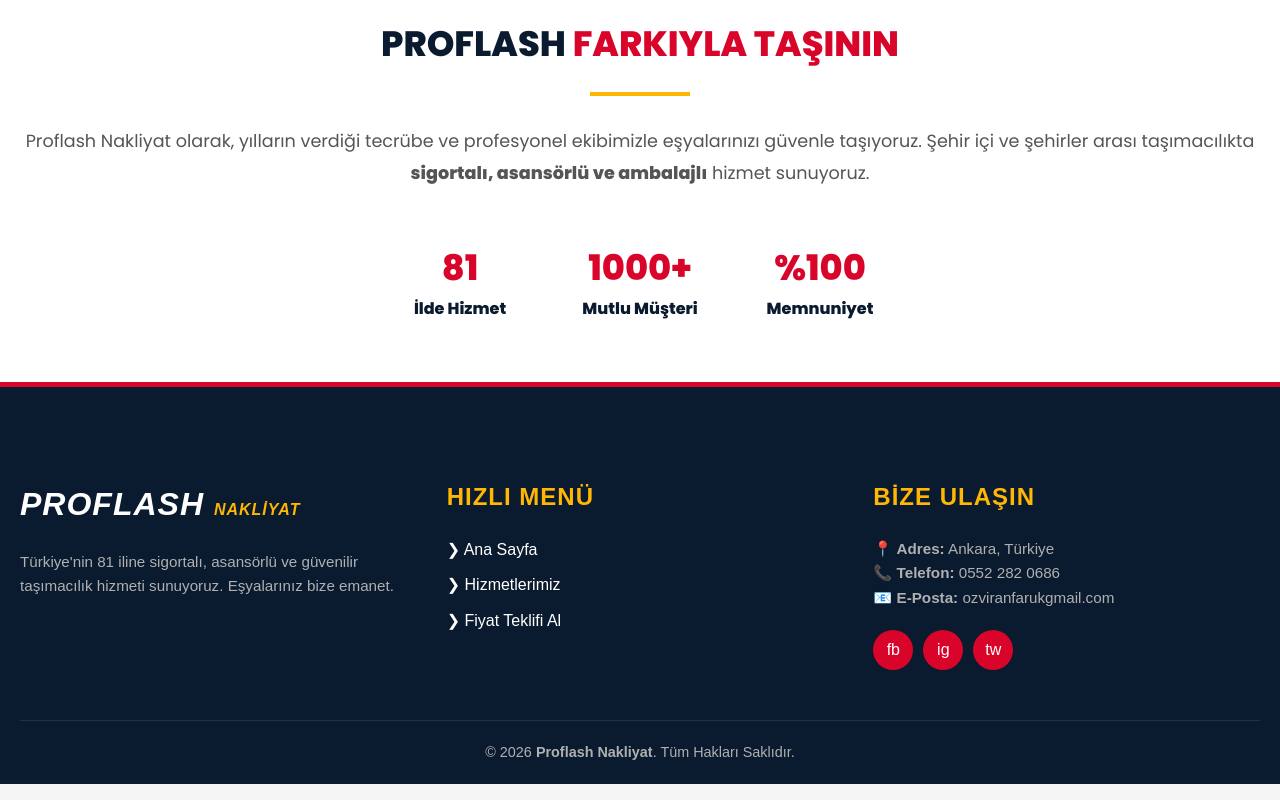
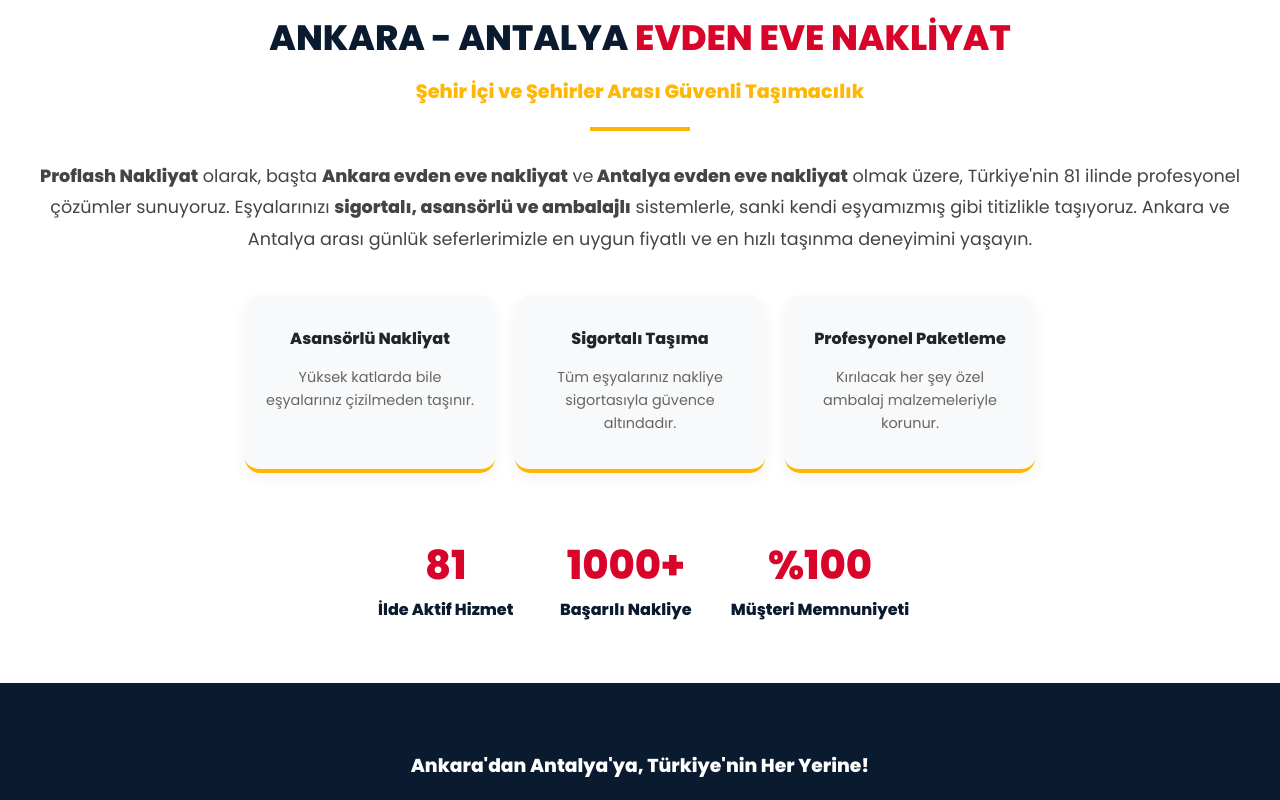
Before and after one commit to ozviranfaruk-lgtm/websitem, a React (Vite) app: page / in a window 1280 px wide. Shown: the part 880-1680 px from the top of the page. Built offline with nearby package versions, Linux system fonts and the light colour scheme.

Commit message:
home ekleme

```diff
--- a/src/pages/Home.jsx
+++ b/src/pages/Home.jsx
@@ -6,41 +6,96 @@
     <div>
       <Hero />
 
+      {/* ANA BÖLÜM: ANKARA & ANTALYA ODAKLI */}
       <div style={{ padding: '60px 20px', textAlign: 'center', background: 'white' }}>
-        <h2 style={{ color: '#0a1a2f', fontSize: '2.2rem', marginBottom: '20px' }}>
-          PROFLASH <span style={{ color: '#d90429' }}>FARKIYLA TAŞININ</span>
-        </h2>
+        <h1 style={{ color: '#0a1a2f', fontSize: '2.2rem', marginBottom: '10px' }}>
+          ANKARA - ANTALYA <span style={{ color: '#d90429' }}>EVDEN EVE NAKLİYAT</span>
+        </h1>
+        <p style={{ color: '#ffb703', fontWeight: 'bold', fontSize: '1.2rem', marginTop: '0' }}>
+          Şehir İçi ve Şehirler Arası Güvenli Taşımacılık
+        </p>
         <div style={{ width: '100px', height: '4px', background: '#ffb703', margin: '0 auto 30px auto' }}></div>
 
-        <p style={{ maxWidth: '800px', margin: '0 auto', fontSize: '1.1rem', color: '#555', lineHeight: '1.8' }}>
-          Proflash Nakliyat olarak, yılların verdiği tecrübe ve profesyonel ekibimizle eşyalarınızı güvenle taşıyoruz.
-          Şehir içi ve şehirler arası taşımacılıkta <strong>sigortalı, asansörlü ve ambalajlı</strong> hizmet sunuyoruz.
+        <p style={{ maxWidth: '900px', margin: '0 auto', fontSize: '1.1rem', color: '#444', lineHeight: '1.8' }}>
+          <strong>Proflash Nakliyat</strong> olarak, başta <strong>Ankara evden eve nakliyat</strong> ve
+          <strong> Antalya evden eve nakliyat</strong> olmak üzere, Türkiye'nin 81 ilinde profesyonel çözümler sunuyoruz.
+          Eşyalarınızı <strong>sigortalı, asansörlü ve ambalajlı</strong> sistemlerle, sanki kendi eşyamızmış gibi titizlikle taşıyoruz.
+          Ankara ve Antalya arası günlük seferlerimizle en uygun fiyatlı ve en hızlı taşınma deneyimini yaşayın.
         </p>
 
-        {/* İSTATİSTİKLER - Telefonda alt alta gelmesi için flexWrap ekledik */}
+        {/* HİZMET DETAYLARI - GOOGLE BUNLARA BAYILIR */}
+        <div style={{
+          display: 'flex',
+          justifyContent: 'center',
+          gap: '20px',
+          marginTop: '40px',
+          flexWrap: 'wrap'
+        }}>
+          <div style={serviceBoxStyle}>
+            <i className="fa-solid fa-truck-ramp-box" style={iconStyle}></i>
+            <h4 style={{margin: '10px 0'}}>Asansörlü Nakliyat</h4>
+            <p style={{fontSize: '0.9rem', color: '#666'}}>Yüksek katlarda bile eşyalarınız çizilmeden taşınır.</p>
+          </div>
+          <div style={serviceBoxStyle}>
+            <i className="fa-solid fa-shield-halved" style={iconStyle}></i>
+            <h4 style={{margin: '10px 0'}}>Sigortalı Taşıma</h4>
+            <p style={{fontSize: '0.9rem', color: '#666'}}>Tüm eşyalarınız nakliye sigortasıyla güvence altındadır.</p>
+          </div>
+          <div style={serviceBoxStyle}>
+            <i className="fa-solid fa-box-open" style={iconStyle}></i>
+            <h4 style={{margin: '10px 0'}}>Profesyonel Paketleme</h4>
+            <p style={{fontSize: '0.9rem', color: '#666'}}>Kırılacak her şey özel ambalaj malzemeleriyle korunur.</p>
+          </div>
+        </div>
+
+        {/* İSTATİSTİKLER */}
         <div style={{
           display: 'flex',
           justifyContent: 'center',
           gap: '30px',
-          marginTop: '50px',
-          flexWrap: 'wrap' // Bu satır telefonda sıkışınca alt alta atar
+          marginTop: '60px',
+          flexWrap: 'wrap'
         }}>
           <div style={{ minWidth: '150px' }}>
-            <h3 style={{ fontSize: '2.2rem', color: '#d90429', margin: 0 }}>81</h3>
-            <span style={{ fontWeight: 'bold', color: '#0a1a2f' }}>İlde Hizmet</span>
+            <h3 style={{ fontSize: '2.5rem', color: '#d90429', margin: 0 }}>81</h3>
+            <span style={{ fontWeight: 'bold', color: '#0a1a2f' }}>İlde Aktif Hizmet</span>
           </div>
           <div style={{ minWidth: '150px' }}>
-            <h3 style={{ fontSize: '2.2rem', color: '#d90429', margin: 0 }}>1000+</h3>
-            <span style={{ fontWeight: 'bold', color: '#0a1a2f' }}>Mutlu Müşteri</span>
+            <h3 style={{ fontSize: '2.5rem', color: '#d90429', margin: 0 }}>1000+</h3>
+            <span style={{ fontWeight: 'bold', color: '#0a1a2f' }}>Başarılı Nakliye</span>
           </div>
           <div style={{ minWidth: '150px' }}>
-            <h3 style={{ fontSize: '2.2rem', color: '#d90429', margin: 0 }}>%100</h3>
-            <span style={{ fontWeight: 'bold', color: '#0a1a2f' }}>Memnuniyet</span>
+            <h3 style={{ fontSize: '2.5rem', color: '#d90429', margin: 0 }}>%100</h3>
+            <span style={{ fontWeight: 'bold', color: '#0a1a2f' }}>Müşteri Memnuniyeti</span>
           </div>
         </div>
+      </div>
+
+      {/* ALT BÖLÜM: NEDEN BİZ? */}
+      <div style={{ background: '#0a1a2f', color: 'white', padding: '50px 20px', textAlign: 'center' }}>
+        <h3>Ankara'dan Antalya'ya, Türkiye'nin Her Yerine!</h3>
+        <p style={{ maxWidth: '700px', margin: '20px auto', opacity: '0.8' }}>
+          Şehirler arası taşınmak stresli olabilir. Proflash Nakliyat, Ankara ve Antalya merkezli
+          geniş araç filosuyla bu süreci sizin için kolaylaştırıyor. Ücretsiz ekspertiz için bize ulaşın!
+        </p>
       </div>
     </div>
   );
 }
 
+// Tasarım için küçük yardımcı stiller
+const serviceBoxStyle = {
+  background: '#f8f9fa',
+  padding: '20px',
+  borderRadius: '15px',
+  width: '250px',
+  borderBottom: '4px solid #ffb703',
+  boxShadow: '0 5px 15px rgba(0,0,0,0.05)'
+};
+
+const iconStyle = {
+  fontSize: '2rem',
+  color: '#d90429'
+};
+
 export default Home;
```
